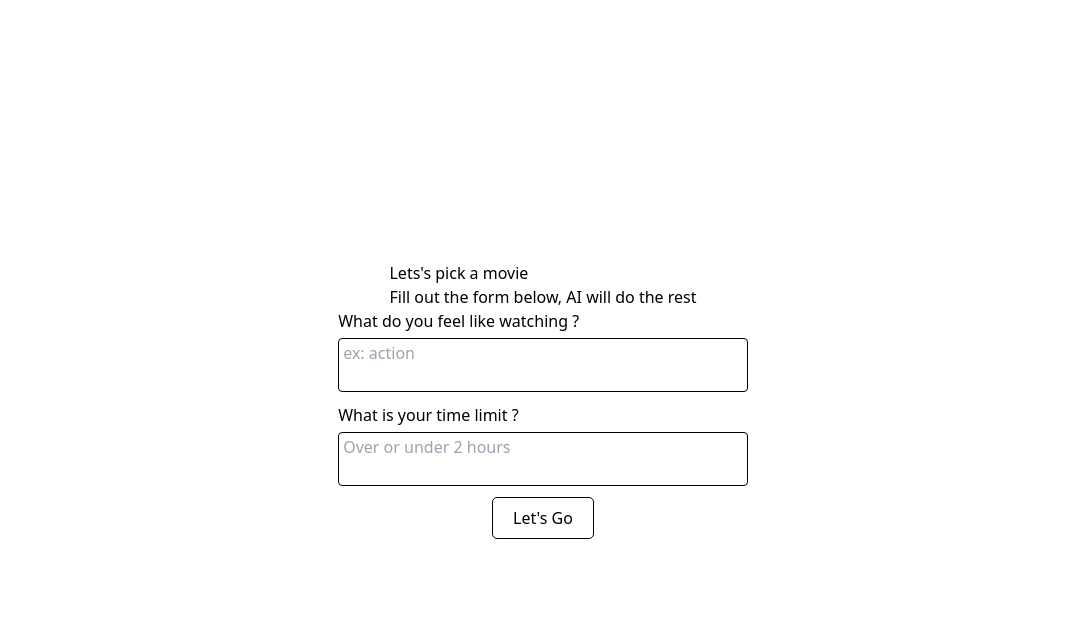
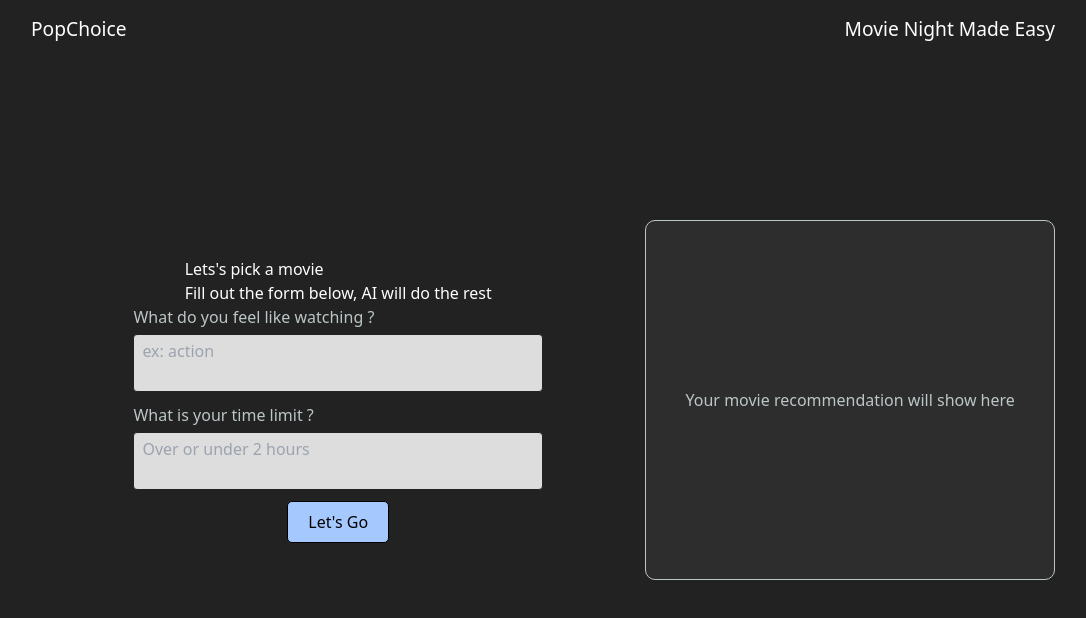
Before and after one commit to Ryan3389/movie-search, a React (Vite) app in the folder client/: page / in a window 1280 px wide. Shown: the top 618 px of the page, without its empty margins (97-1183 px from the left). Built offline with nearby package versions, Linux system fonts and the light colour scheme.

Commit message:
made adjustments to page layout and styles

```diff
--- a/client/src/App.jsx
+++ b/client/src/App.jsx
@@ -1,7 +1,11 @@
 import MovieSearchPage from "./pages/movieSearchPage"
+import Navbar from "./components/Navbar"
 const App = () => {
   return (
-    <MovieSearchPage />
+    <>
+      <Navbar />
+      <MovieSearchPage />
+    </>
   )
 }
 
--- /dev/null
+++ b/client/src/components/Navbar.jsx
@@ -0,0 +1,12 @@
+const Navbar = () => {
+    return (
+        <header className="header">
+            <nav>
+                <p>PopChoice</p>
+                <p>Movie Night Made Easy</p>
+            </nav>
+        </header>
+    )
+}
+
+export default Navbar
--- a/client/src/index.css
+++ b/client/src/index.css
@@ -1,15 +1,44 @@
 @tailwind base;
 @tailwind components;
 @tailwind utilities;
+
+:root {
+  --background-color: #222222;
+  --input-color: #dddddd;
+  --heading-color: #FDFFFE;
+  --btn-color: #A5C9FF;
+  --text-color: #BCC6C7;
+}
+
+body {
+  background-color: var(--background-color);
+}
+
+header {
+  height: 10vh;
+}
+
+header nav {
+  display: flex;
+  justify-content: space-between;
+  width: 80%;
+  margin: auto;
+  padding: 15px 0;
+  font-size: 1.2rem;
+}
 
 .form-section {
   display: flex;
   justify-content: center;
   align-items: center;
-  min-height: 100vh;
-  width: 80%;
+  width: 50%;
   margin: auto;
   flex-direction: column;
+}
+
+.form-section h1,
+p {
+  color: var(--heading-color);
 }
 
 .form {
@@ -19,15 +48,29 @@
   align-items: center
 }
 
+.form label {
+  color: var(--text-color);
+}
+
+.form textarea {
+  background-color: var(--input-color);
+  color: var(--background-color);
+  width: 100%;
+}
+
+.form input {
+  background-color: var(--btn-color);
+}
+
 .input-div {
-  width: 50%;
+  width: 100%;
 }
 
 .textarea {
   width: 100%;
   max-width: 100%;
   border: 1px solid;
-  padding: 2px 4px;
+  padding: 4px 8px;
   border-radius: 4px;
   margin: 5px 0;
   resize: none;
@@ -40,3 +83,27 @@
   border-radius: 5px;
   cursor: pointer;
 }
+
+.container {
+  display: flex;
+  justify-content: center;
+  align-items: center;
+  min-height: 80vh;
+  width: 80%;
+  margin: auto;
+}
+
+.ai-response {
+  display: flex;
+  justify-content: center;
+  align-items: center;
+  border: 1px solid var(--text-color);
+  width: 40%;
+  min-height: 45vh;
+  background-color: #cccccc10;
+  border-radius: 10px;
+}
+
+.ai-response .ai-text {
+  color: var(--text-color);
+}
--- a/client/src/pages/MovieSearchPage.jsx
+++ b/client/src/pages/MovieSearchPage.jsx
@@ -9,15 +9,20 @@ const MovieSearchPage = () => {
     ]
 
     return (
-        <section className="form-section">
+        <section className="container">
+            <article className="form-section">
                 <div className="mb-5">
-                <h1 className="text-3xl text-center mb-5">Lets's pick a movie</h1>
-                <p className="text-xl mb-5">Fill out the form below, AI will do the rest</p>
+                    <h1 className="text-4xl text-center mb-5">Lets's pick a movie</h1>
+                    <p className="text-2xl mb-5">Fill out the form below, AI will do the rest</p>
                 </div>
                 <MovieFormComponent
                     input={inputFields}
                     buttonText="Let's Go"
                 />
+            </article>
+            <article className="ai-response">
+                <p className="ai-text">Your movie recommendation will show here</p>
+            </article>
         </section>
     )
 }
```
Lines whose indentation alone changed are shown as unchanged.
